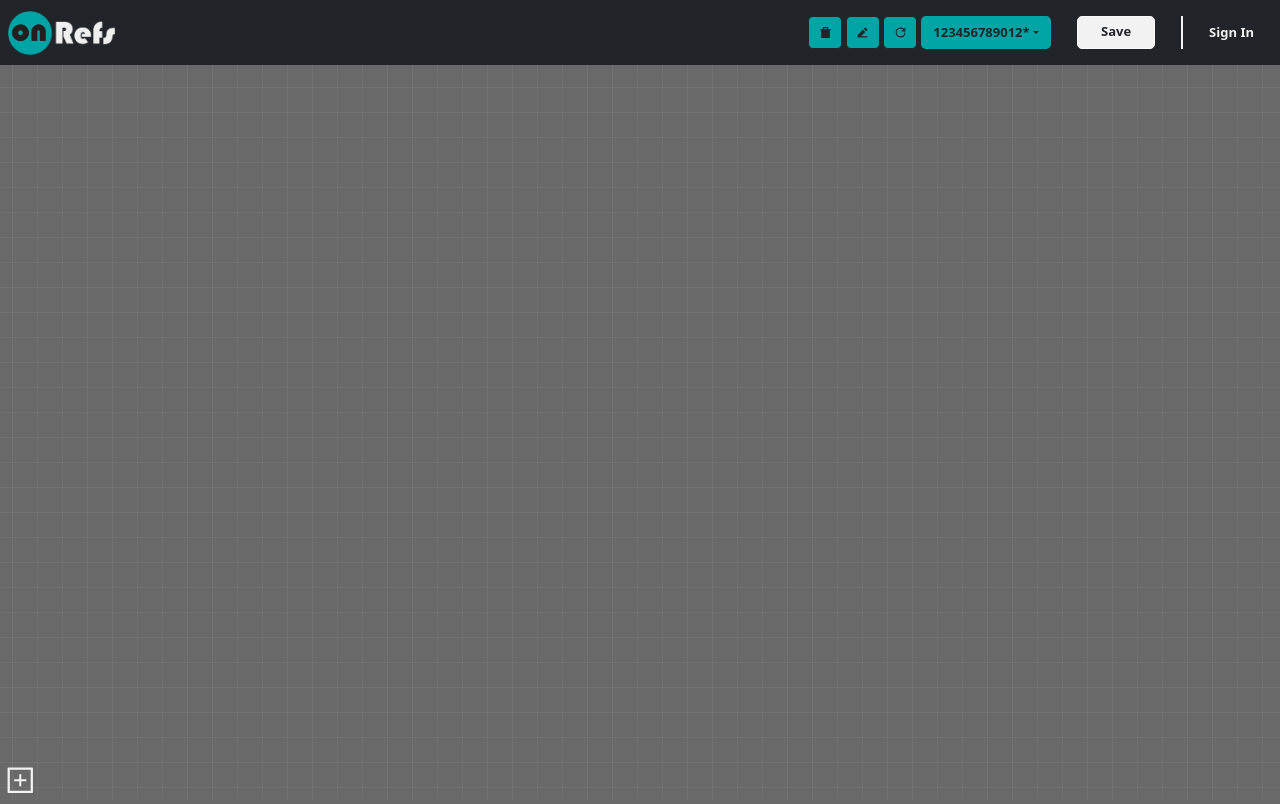
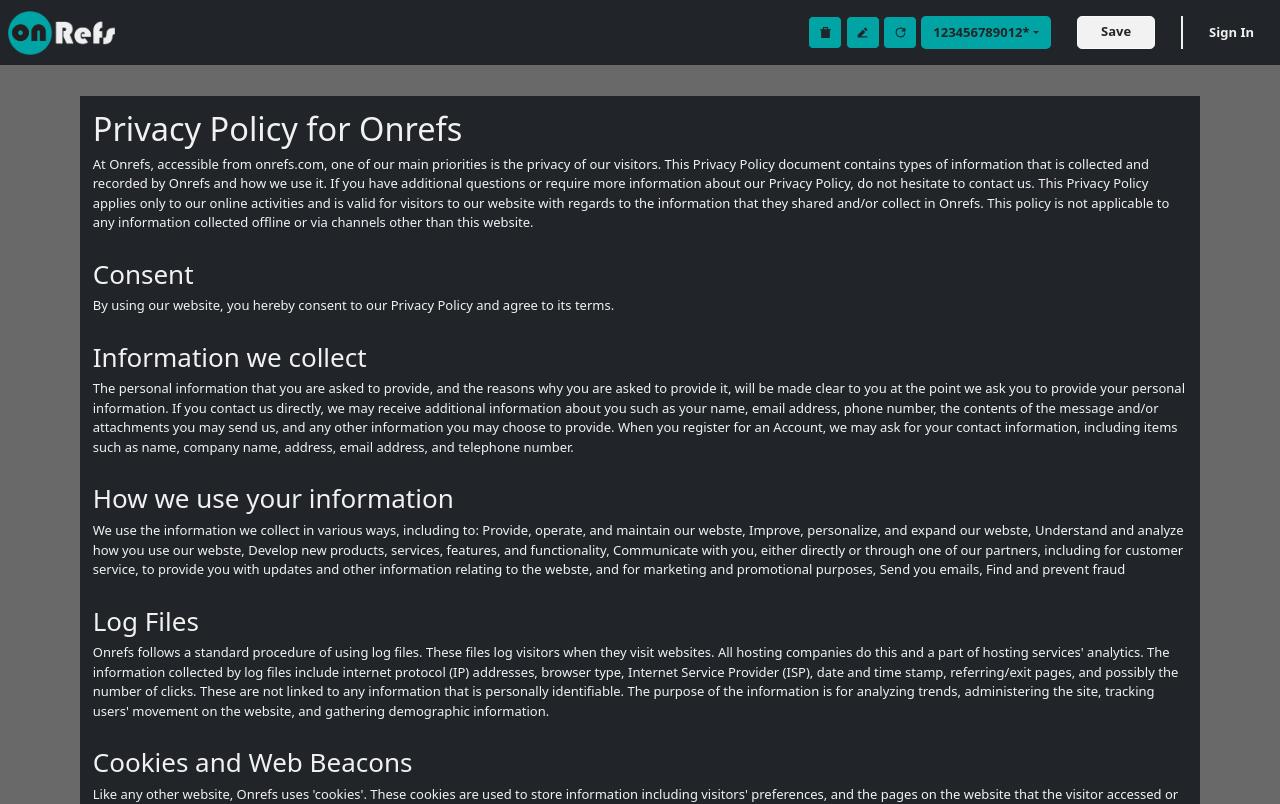
Before and after one commit to Vergiis/OnRefs, a React (Vite) app: page /privacy-policy in a window 1280 px wide. Before the commit this address led to /. Shown: the top 804 px of the page. Built offline with nearby package versions, Linux system fonts and the light colour scheme.

Commit message:
3 files modified, 1 added

```diff
--- a/src/App.tsx
+++ b/src/App.tsx
@@ -8,12 +8,14 @@
 import './styles/canvasStyle.css';
 import './styles/modals.css';
 import './styles/textSite.css';
+import { PrivacyPolicy } from './PrivacyPolicy';
 
 function App() {
   return (
     <Routes>
       <Route path="/" element={<Home />} />
       <Route path="/terms-of-service" element={<TermsOfService />} />
+      <Route path="/privacy-policy" element={<PrivacyPolicy />} />
       <Route path="*" element={<Navigate to="/" />} />
     </Routes>
   );
--- /dev/null
+++ b/src/PrivacyPolicy.tsx
@@ -0,0 +1,121 @@
+import { Container } from 'react-bootstrap';
+import { NavBar } from './NavBar';
+
+export function PrivacyPolicy() {
+  return (
+    <Container className="emptyBackground">
+      <NavBar />
+      <div className="textBox">
+        <h1>Privacy Policy for Onrefs</h1>
+        At Onrefs, accessible from onrefs.com, one of our main priorities is the
+        privacy of our visitors. This Privacy Policy document contains types of
+        information that is collected and recorded by Onrefs and how we use it.
+        If you have additional questions or require more information about our
+        Privacy Policy, do not hesitate to contact us. This Privacy Policy
+        applies only to our online activities and is valid for visitors to our
+        website with regards to the information that they shared and/or collect
+        in Onrefs. This policy is not applicable to any information collected
+        offline or via channels other than this website.
+        <h2>Consent</h2>
+        By using our website, you hereby consent to our Privacy Policy and agree
+        to its terms.
+        <h2>Information we collect</h2>
+        The personal information that you are asked to provide, and the reasons
+        why you are asked to provide it, will be made clear to you at the point
+        we ask you to provide your personal information. If you contact us
+        directly, we may receive additional information about you such as your
+        name, email address, phone number, the contents of the message and/or
+        attachments you may send us, and any other information you may choose to
+        provide. When you register for an Account, we may ask for your contact
+        information, including items such as name, company name, address, email
+        address, and telephone number.
+        <h2>How we use your information</h2>
+        We use the information we collect in various ways, including to:
+        Provide, operate, and maintain our webste, Improve, personalize, and
+        expand our webste, Understand and analyze how you use our webste,
+        Develop new products, services, features, and functionality, Communicate
+        with you, either directly or through one of our partners, including for
+        customer service, to provide you with updates and other information
+        relating to the webste, and for marketing and promotional purposes, Send
+        you emails, Find and prevent fraud
+        <h2>Log Files</h2>
+        Onrefs follows a standard procedure of using log files. These files log
+        visitors when they visit websites. All hosting companies do this and a
+        part of hosting services' analytics. The information collected by log
+        files include internet protocol (IP) addresses, browser type, Internet
+        Service Provider (ISP), date and time stamp, referring/exit pages, and
+        possibly the number of clicks. These are not linked to any information
+        that is personally identifiable. The purpose of the information is for
+        analyzing trends, administering the site, tracking users' movement on
+        the website, and gathering demographic information.
+        <h2>Cookies and Web Beacons</h2>
+        Like any other website, Onrefs uses 'cookies'. These cookies are used to
+        store information including visitors' preferences, and the pages on the
+        website that the visitor accessed or visited. The information is used to
+        optimize the users' experience by customizing our web page content based
+        on visitors' browser type and/or other information. For more general
+        information on cookies, please read{' '}
+        <a href="https://www.termsfeed.com/blog/cookies/">
+          "What Are Cookies" from Cookie Consent.
+        </a>
+        <h2>Advertising Partners Privacy Policies</h2>
+        You may consult this list to find the Privacy Policy for each of the
+        advertising partners of Onrefs. Third-party ad servers or ad networks
+        uses technologies like cookies, JavaScript, or Web Beacons that are used
+        in their respective advertisements and links that appear on Onrefs,
+        which are sent directly to users' browser. They automatically receive
+        your IP address when this occurs. These technologies are used to measure
+        the effectiveness of their advertising campaigns and/or to personalize
+        the advertising content that you see on websites that you visit. Note
+        that Onrefs has no access to or control over these cookies that are used
+        by third-party advertisers.
+        <h2>Third Party Privacy Policies</h2>
+        Onrefs's Privacy Policy does not apply to other advertisers or websites.
+        Thus, we are advising you to consult the respective Privacy Policies of
+        these third-party ad servers for more detailed information. It may
+        include their practices and instructions about how to opt-out of certain
+        options. You can choose to disable cookies through your individual
+        browser options. To know more detailed information about cookie
+        management with specific web browsers, it can be found at the browsers'
+        respective websites.
+        <h2>CCPA Privacy Rights (Do Not Sell My Personal Information)</h2>
+        Under the CCPA, among other rights, California consumers have the right
+        to: Request that a business that collects a consumer's personal data
+        disclose the categories and specific pieces of personal data that a
+        business has collected about consumers. Request that a business delete
+        any personal data about the consumer that a business has collected.
+        Request that a business that sells a consumer's personal data, not sell
+        the consumer's personal data. If you make a request, we have one month
+        to respond to you. If you would like to exercise any of these rights,
+        please contact us.
+        <h2>GDPR Data Protection Rights</h2>
+        We would like to make sure you are fully aware of all of your data
+        protection rights. Every user is entitled to the following: The right to
+        access – You have the right to request copies of your personal data. We
+        may charge you a small fee for this service. The right to rectification
+        – You have the right to request that we correct any information you
+        believe is inaccurate. You also have the right to request that we
+        complete the information you believe is incomplete. The right to erasure
+        – You have the right to request that we erase your personal data, under
+        certain conditions. The right to restrict processing – You have the
+        right to request that we restrict the processing of your personal data,
+        under certain conditions. The right to object to processing – You have
+        the right to object to our processing of your personal data, under
+        certain conditions. The right to data portability – You have the right
+        to request that we transfer the data that we have collected to another
+        organization, or directly to you, under certain conditions. If you make
+        a request, we have one month to respond to you. If you would like to
+        exercise any of these rights, please contact us.
+        <h2>Children's Information</h2>
+        Another part of our priority is adding protection for children while
+        using the internet. We encourage parents and guardians to observe,
+        participate in, and/or monitor and guide their online activity. Onrefs
+        does not knowingly collect any Personal Identifiable Information from
+        children under the age of 13. If you think that your child provided this
+        kind of information on our website, we strongly encourage you to contact
+        us immediately and we will do our best efforts to promptly remove such
+        information from our records.
+      </div>
+    </Container>
+  );
+}
--- a/src/SignUpModal.tsx
+++ b/src/SignUpModal.tsx
@@ -44,8 +44,8 @@
         <Form.Text id="signUpAgreeText">
           * By creating a OnRefs account, you agree to our{' '}
           <a href="/terms-of-service">Terms of Service</a> and{' '}
-          <a href="/">Privacy Policy</a>. We'll occasionally send you account
-          related emails.
+          <a href="/privacy-policy">Privacy Policy</a>. We'll occasionally send
+          you account related emails.
         </Form.Text>
       </Modal.Body>
       <Modal.Footer className="modalCore">
--- a/src/TermsOfService.tsx
+++ b/src/TermsOfService.tsx
@@ -59,7 +59,7 @@
         prior notice. By using this Website, you are agreeing to be bound by the
         current version of these Terms and Conditions of Use.
         <h2>8. Your Privacy</h2>
-        Please read our Privacy Policy.
+        Please read our <a href="/privacy-policy">Privacy Policy</a>.
         <h2>9. Governing Law</h2>
         Any claim related to OnRefs's Website shall be governed by the laws of
         pl without regards to its conflict of law provisions.
```
